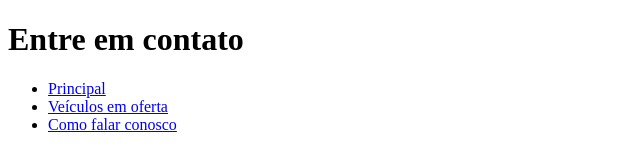
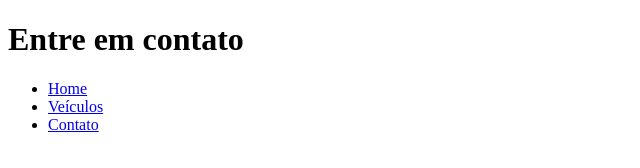
Before and after one commit to byersjw/desafio-versionamento, a plain HTML site: page contato.html in a window 1280 px wide. Shown: the whole page, without its empty margins (0-640 px from the left). Drawn offline with Linux system fonts and the light colour scheme.

Commit message:
Adiciona arquivos index.html e contato.html

```diff
--- a/contato.html
+++ b/contato.html
@@ -7,9 +7,9 @@
 <body>
     <h1>Entre em contato</h1>
     <ul>
-        <li><a href="index.html">Principal</a></li>
-<li><a href="veiculos.html">Veículos em oferta</a></li>
-<li><a href="contato.html">Como falar conosco</a></li>
+        <li><a href="index.html">Home</a></li>
+        <li><a href="veiculos.html">Veículos</a></li>
+        <li><a href="contato.html">Contato</a></li>
     </ul>
 </body>
 </html>
```
Also changed, not shown: index.html (+16 -0 lines).
